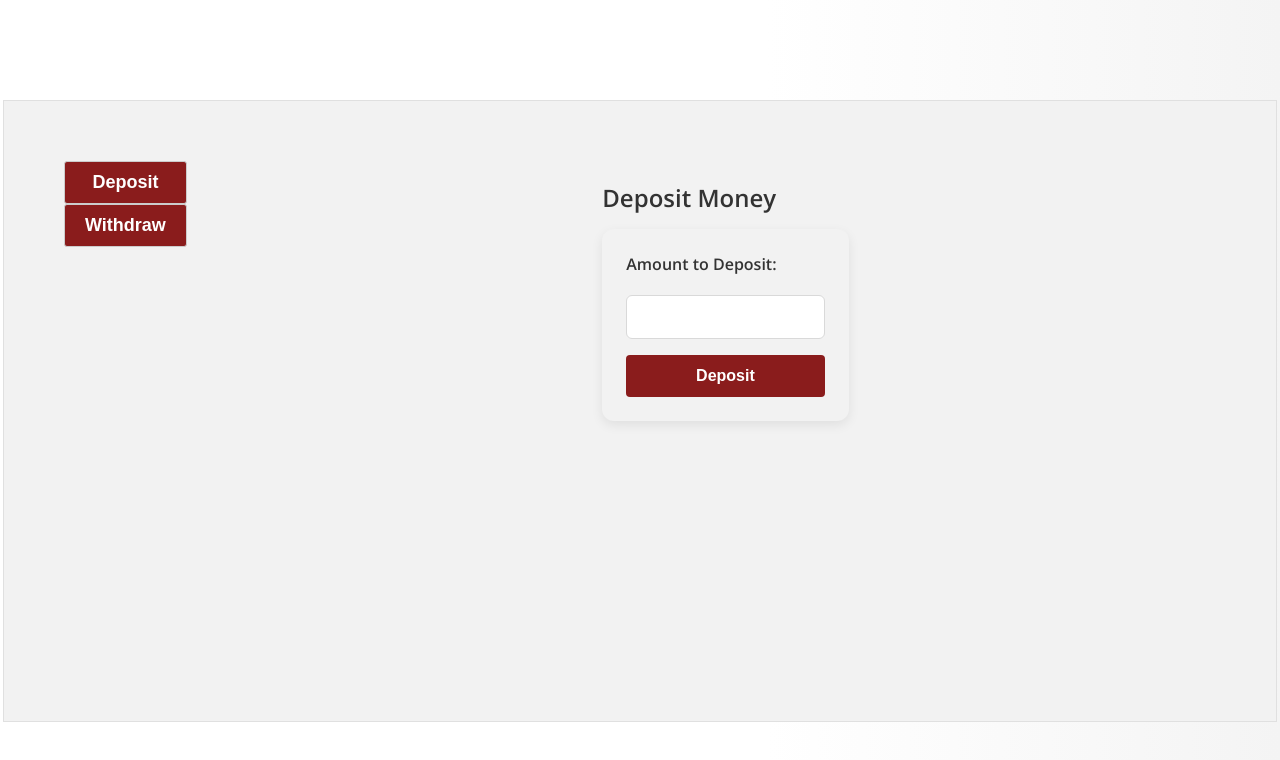
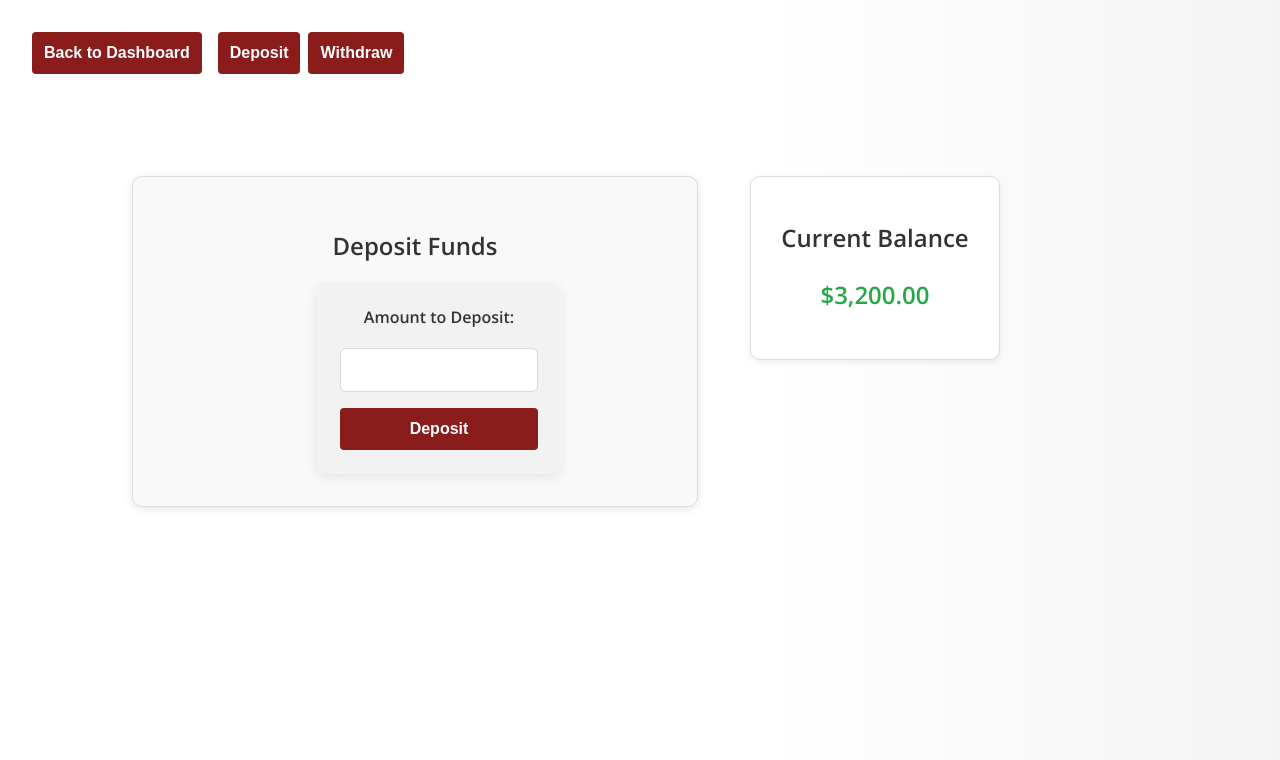
Before and after one commit to rysealex/wildcat-credit-union, a React (Create React App) app in the folder client/: page /deposit_and_withdrawal in a window 1280 px wide. Shown: the top 760 px of the page. Built offline with nearby package versions, Linux system fonts and the light colour scheme.

Commit message:
Styled the deposit and withdrawal page.

```diff
--- a/client/src/components/atm_locator.jsx
+++ b/client/src/components/atm_locator.jsx
@@ -325,25 +325,6 @@ const AtmLocator = () => {
 				Back to Dashboard
 			</button>
 
-			{/* List of Nearby Branches*/}
-			<div className='nearby-branches-list'>
-				<h1>Ellensburg Campus ATM Locations</h1>
-				{atmMarkers.map((atmMarker, index) => (
-					<div key={index} className= 'atmMarker-item'>
-						<h3>{atmMarker.name}</h3>
-							<p>Hours of Operation: {atmMarker.hours}</p>
-							<p>{atmMarker.address}</p>
-
-					</div>
-				))}
-
-			</div>
-
-
-
-
-
-
 			{directionsData && selectedAtmMarker && (
 				<div>
 					<h4>Directions to {selectedAtmMarker?.name}:</h4>
--- a/client/src/components/deposit.jsx
+++ b/client/src/components/deposit.jsx
@@ -106,9 +106,9 @@ const Deposit = () => {
 
 	return (
 		<div>
-			<h2>Deposit Money</h2>
+			<h2 style={{ textAlign: 'center' }}>Deposit Funds</h2>
 			<form onSubmit={handleDeposit}>
-				<label htmlFor="depositAmount">Amount to Deposit:</label>
+				<label htmlFor="depositAmount" style={{ textAlign: 'center' }}>Amount to Deposit:</label>
 				<input
 					type="number"
 					min='1.00'
--- a/client/src/components/deposit_and_withdrawal.jsx
+++ b/client/src/components/deposit_and_withdrawal.jsx
@@ -1,6 +1,7 @@
 import React, { useEffect, useState } from 'react';
 import Deposit from './deposit';
 import Withdrawal from './withdrawal';
+import { useNavigate } from 'react-router-dom';
 import '../index.css';
 
 const Deposit_and_withdrawal = () => {
@@ -14,36 +15,44 @@ const Deposit_and_withdrawal = () => {
         setActiveForm('withdrawal')
     };
 
+    //navigation function
+	const navigate = useNavigate();
+	const handleGoBack = () => { navigate('/dashboard');};
+
     return (
-        <div className = 'deposit-withdrawal-main-layout'>
-            <div className=' content-wrapper-with-buttons'>
-
-
-                <div className = 'form-toggle-buttons-stacked'>
-                    <button onClick={handleViewDep} className={activeForm === 'deposit' ? 'active-button' : ' '}>
+        <div className="deposit-withdrawal-main-layout">
+			{/* Header */}
+			<div className="header-row">
+				<button onClick={handleGoBack} className="back-button">Back to Dashboard</button>
+				<div className="toggle-buttons">
+					<button
+						onClick={handleViewDep}
+						className={activeForm === 'deposit' ? 'toggle-btn active' : 'toggle-btn'}
+					>
 						Deposit
 					</button>
-                    <button onClick={handleViewWith} className={activeForm === 'withdrawal' ? 'active-button' : ' '}>
+					<button
+						onClick={handleViewWith}
+						className={activeForm === 'withdrawal' ? 'toggle-btn active' : 'toggle-btn'}
+					>
 						Withdraw
 					</button>
 				</div>
-                <div className='form-content-area-centered'>
-                    {activeForm === 'deposit' && (
-                    <div className='form-container'>
-
-                        <Deposit />
 			</div>
 
-                )}
-                {activeForm === 'withdrawal' && (
-                    <div className='form-container'>
-
-                        <Withdrawal />
+			{/* Main Content Row */}
+			<div className="content-row">
+				<div className="form-box">
+                    <div className='deposit-withdrawal-input'>
+                        {activeForm === 'deposit' && <Deposit />}
+					    {activeForm === 'withdrawal' && <Withdrawal />}
                     </div>
-                )}
 				</div>
 
-
+				<div className="balance-box">
+					<h2>Current Balance</h2>
+					<p>$3,200.00</p> {/* Replace with real data later */}
+				</div>
 			</div>
 		</div>
     );
--- a/client/src/components/withdrawal.jsx
+++ b/client/src/components/withdrawal.jsx
@@ -126,9 +126,9 @@ const Withdrawal = () => {
 
     return (
         <div>
-			<h2>Withdraw Money</h2>
+			<h2 style={{ textAlign: 'center' }}>Withdraw Funds</h2>
 			<form onSubmit={handleWithdrawal}>
-				<label htmlFor="withdrawalAmount">Amount to Withdraw:</label>
+				<label htmlFor="withdrawalAmount" style={{ textAlign: 'center' }}>Amount to Withdraw:</label>
 				<input
 					type="number"
                     min='1.00'
--- a/client/src/index.css
+++ b/client/src/index.css
@@ -450,21 +450,6 @@ form-container {
   margin-bottom: 15px;
 }
 
-.deposit-withdrawal-main-layout {
-  display: flex;
-  flex-direction: row;
-  justify-content: center;
-  align-items: flex-start;
-  gap: 20px;
-  width: 90%;
-  max-width: 1200px;
-  margin: 100px auto;
-  padding: 60px;
-  border: 1px solid #e0e0e0;
-  background-color: var(--grey-light);
-  min-height: 500px;
-}
-
 .form-toggle-buttons-stacked {
   display: flex;
   flex-direction: column;
@@ -543,3 +528,74 @@ form-container {
 .transaction-history-scroll-box tbody tr:nth-child(even) {
     background-color: rgba(0, 0, 0, 0.02);
 }
+
+.deposit-withdrawal-main-layout {
+	display: flex;
+	flex-direction: column;
+	align-items: flex-start;
+	padding: 2rem;
+}
+
+.header-row {
+	width: 100%;
+	display: flex;
+	align-items: center;
+	gap: 1rem;
+	margin-bottom: 2rem;
+}
+
+
+.toggle-buttons {
+	display: flex;
+	gap: 0.5rem;
+}
+
+
+.content-row {
+	display: flex;
+	justify-content: flex-start;
+	align-items: flex-start;
+	gap: 2rem;
+	width: 100%;
+}
+
+.form-box {
+  margin-left: 100px;
+  margin-top: 70px;
+	width: 100%;
+	max-width: 500px;
+	border: 1px solid #ddd;
+	padding: 2rem;
+	border-radius: 10px;
+	background-color: #f9f9f9;
+	box-shadow: 0 2px 8px rgba(0, 0, 0, 0.1);
+}
+
+.deposit-withdrawal-input {
+  display: flex;
+  justify-content: center;
+  align-items: center;
+}
+
+.balance-box {
+  margin-top: 70px;
+  margin-left: 20px;
+	border: 1px solid #ddd;
+	padding: 1.5rem;
+	border-radius: 10px;
+	background-color: #fff;
+	box-shadow: 0 2px 6px rgba(0, 0, 0, 0.08);
+	min-width: 200px;
+	text-align: center;
+}
+
+.balance-box h2 {
+	margin-bottom: 0.5rem;
+	color: #333;
+}
+
+.balance-box p {
+	font-size: 1.5rem;
+	color: #28a745;
+	font-weight: bold;
+}
```
Lines whose indentation alone changed are shown as unchanged.
